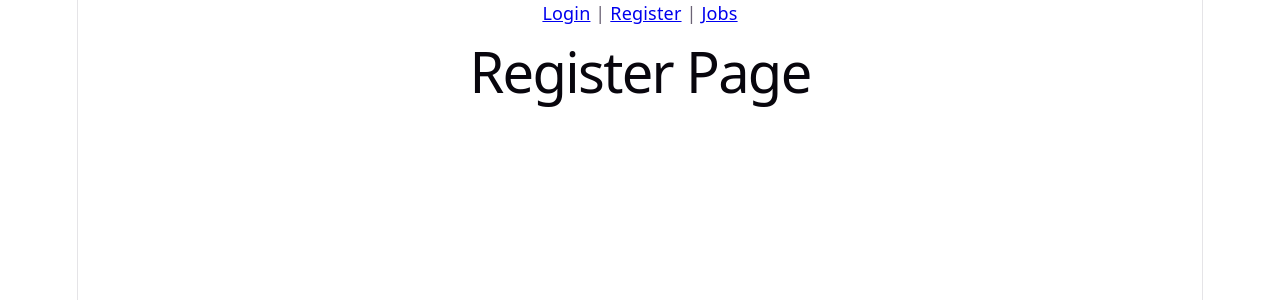
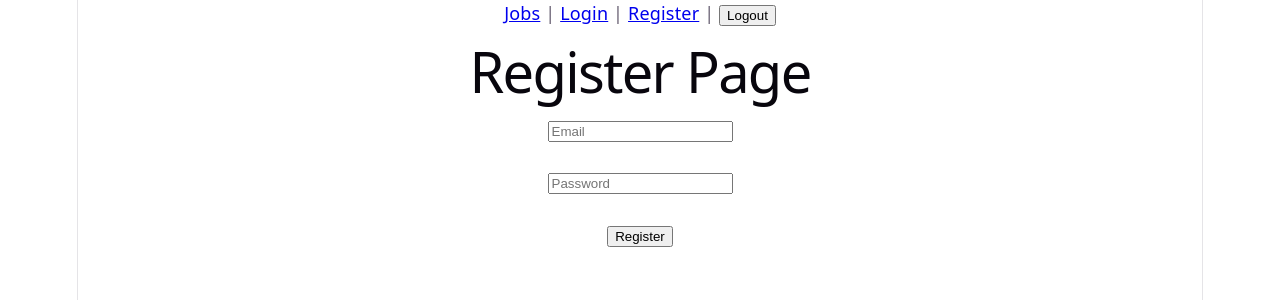
Before and after one commit to panospapak/Recruitment-Portal, a React app in the folder frontend/: page /register in a window 1280 px wide. Shown: the top 300 px of the page. Built offline with nearby package versions, Linux system fonts and the light colour scheme; the HTML template or start-up script is replaced by a standard one.

Commit message:
feat: add authenticated user navigation and application flow

```diff
--- a/frontend/src/App.jsx
+++ b/frontend/src/App.jsx
@@ -2,15 +2,13 @@ import { BrowserRouter, Routes, Route, Link } from "react-router-dom";
 import LoginPage from "./pages/LoginPage";
 import RegisterPage from "./pages/RegisterPage";
 import JobsPage from "./pages/JobsPage";
+import Navbar from "./components/Navbar";
 
 function App() {
   return (
     <BrowserRouter>
-      <nav>
-        <Link to="/login">Login</Link> |{" "}
-        <Link to="/register">Register</Link> |{" "}
-        <Link to="/jobs">Jobs</Link>
-      </nav>
+
+      <Navbar />
 
       <Routes>
         <Route path="/login" element={<LoginPage />} />
--- /dev/null
+++ b/frontend/src/components/Navbar.jsx
@@ -0,0 +1,38 @@
+import { Link, useNavigate } from "react-router-dom";
+
+function Navbar() {
+
+    const navigate = useNavigate();
+
+    const handleLogout = () => {
+
+        localStorage.removeItem("token");
+
+        navigate("/login");
+    };
+
+    return (
+
+        <nav>
+
+            <Link to="/jobs">Jobs</Link>
+
+            {" | "}
+
+            <Link to="/login">Login</Link>
+
+            {" | "}
+
+            <Link to="/register">Register</Link>
+
+            {" | "}
+
+            <button onClick={handleLogout}>
+                Logout
+            </button>
+
+        </nav>
+    );
+}
+
+export default Navbar;
--- a/frontend/src/pages/JobsPage.jsx
+++ b/frontend/src/pages/JobsPage.jsx
@@ -1,5 +1,5 @@
 import { useEffect, useState } from "react";
-import { getJobs } from "../services/jobService";
+import { getJobs, applyToJob } from "../services/jobService";
 
 function JobsPage() {
 
@@ -22,6 +22,30 @@ function JobsPage() {
         } catch (error) {
 
             console.error(error);
+        }
+    };
+    const handleApply = async (jobId) => {
+
+        const token = localStorage.getItem("token");
+
+        if (!token) {
+
+            alert("Please login first!");
+
+            return;
+        }
+
+        try {
+
+           await applyToJob(jobId);
+           alert("Application submitted successfully!");
+
+        } catch (error) {
+
+            alert(
+                error.response?.data?.message
+                || "Application failed"
+            );
         }
     };
 
@@ -50,6 +74,10 @@ function JobsPage() {
 
                         <p>{job.employmentType}</p>
 
+                        <button onClick={() => handleApply(job.id)}>
+                            Apply
+                        </button>
+
                     </div>
                 ))
             }
--- a/frontend/src/pages/RegisterPage.jsx
+++ b/frontend/src/pages/RegisterPage.jsx
@@ -1,5 +1,49 @@
+import { useState } from "react";
+import { useNavigate } from "react-router-dom";
+import { register } from "../services/authService";
+
 function RegisterPage() {
-  return <h1>Register Page</h1>;
+    const [email, setEmail] = useState("");
+    const [password, setPassword] = useState("");
+    const navigate = useNavigate();
+
+    const handleRegister = async () => {
+        try {
+            const data = await register(email, password);
+
+            localStorage.setItem("token", data.token);
+
+            navigate("/jobs");
+        } catch (error) {
+            alert(error.response?.data?.message || "Register failed");
+        }
+    };
+
+    return (
+        <div>
+            <h1>Register Page</h1>
+
+            <input
+                type="email"
+                placeholder="Email"
+                onChange={(e) => setEmail(e.target.value)}
+            />
+
+            <br /><br />
+
+            <input
+                type="password"
+                placeholder="Password"
+                onChange={(e) => setPassword(e.target.value)}
+            />
+
+            <br /><br />
+
+            <button onClick={handleRegister}>
+                Register
+            </button>
+        </div>
+    );
 }
 
 export default RegisterPage;
--- a/frontend/src/services/authService.js
+++ b/frontend/src/services/authService.js
@@ -14,3 +14,14 @@ export const login = async (email, password) => {
 
     return response.data;
 };
+export const register = async (email, password) => {
+    const response = await axios.post(
+        `${API_URL}/register`,
+        {
+            email,
+            password
+        }
+    );
+
+    return response.data;
+};
--- a/frontend/src/services/jobService.js
+++ b/frontend/src/services/jobService.js
@@ -8,3 +8,20 @@ export const getJobs = async () => {
 
     return response.data;
 };
+export const applyToJob = async (jobPositionId) => {
+    const token = localStorage.getItem("token");
+
+    const response = await axios.post(
+        "http://localhost:8080/api/applications/me",
+        {
+            jobPositionId
+        },
+        {
+            headers: {
+                Authorization: `Bearer ${token}`
+            }
+        }
+    );
+
+    return response.data;
+};
```
